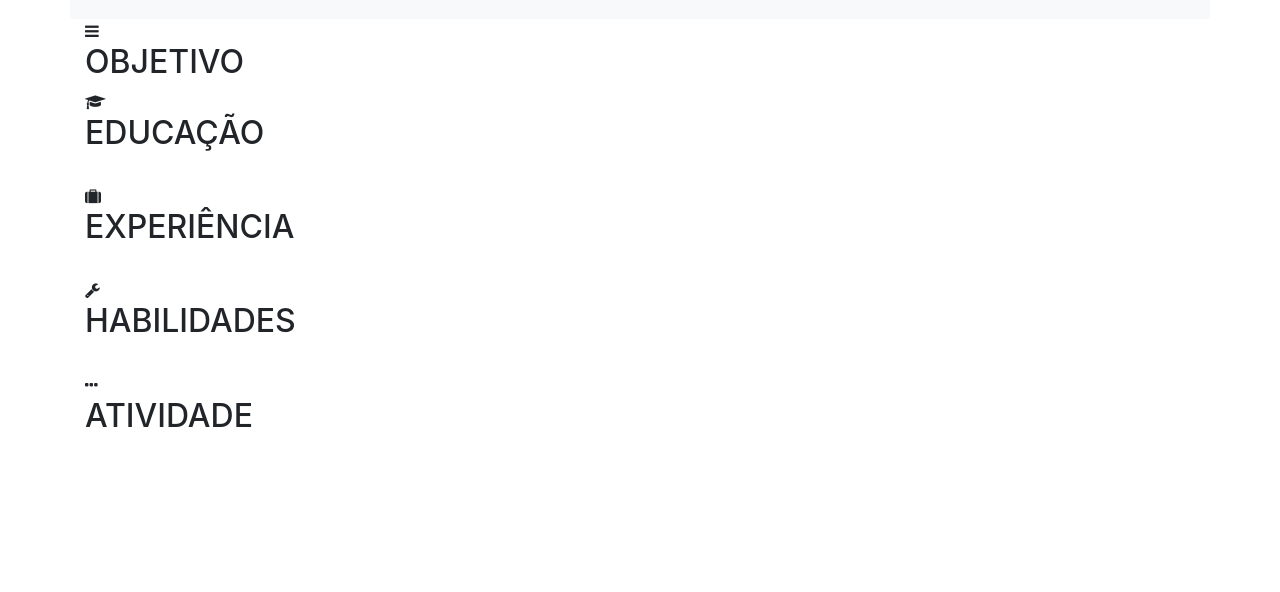
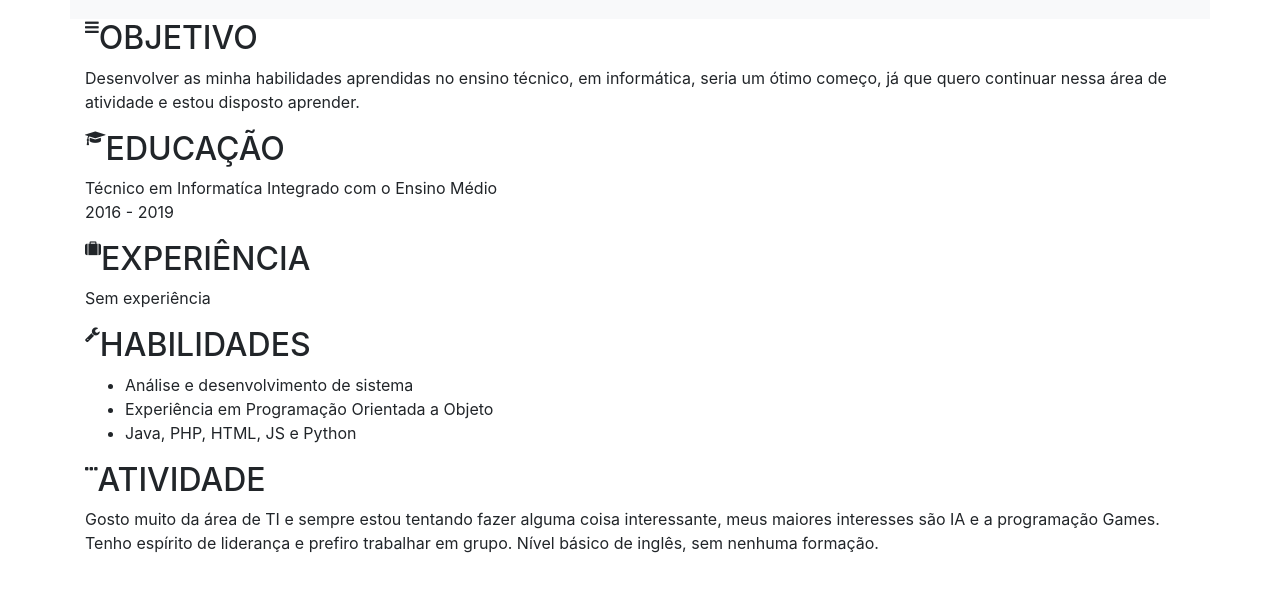
Before and after one commit to staubjoao/projeto_ja1, a plain HTML site: page trabalhos/trabalho2/index.html in a window 1280 px wide. Shown: the part 136-728 px from the top of the page. Drawn offline with Linux system fonts and the light colour scheme.

Commit message:
Terminei?

```diff
--- a/trabalhos/trabalho2/index.html
+++ b/trabalhos/trabalho2/index.html
@@ -7,9 +7,6 @@
     <link rel="stylesheet" href="font-awesome-4.7.0/css/font-awesome.css ">
   </head>
   <body>
-
-
-
     <div class="container">
 
       <div class="row bg-light">
@@ -27,13 +24,47 @@
         </div>
       </div>
 
-      <div class="">
-        <i class="fa fa-bars" aria-hidden="true"></i><h2>OBJETIVO</h2>
-        <i class="fa fa-graduation-cap" aria-hidden="true"></i><h2>EDUCAÇÃO</h2><br>
-        <i class="fa fa-suitcase" aria-hidden="true"></i><h2>EXPERIÊNCIA</h2><br>
-        <i class="fa fa-wrench" aria-hidden="true"></i><h2>HABILIDADES</h2><br>
-        <i class="fa fa-ellipsis-h" aria-hidden="true"></i><h2>ATIVIDADE</h2><br>
+      <div class="col-sm">
+        <div class="row">
+          <i class="fa fa-bars" aria-hidden="true"></i><h2>OBJETIVO</h2>
+        </div>
 
+        <div class="row">
+          <p>Desenvolver as minha habilidades aprendidas no ensino técnico, em informática, seria um ótimo começo, já que quero continuar nessa área de atividade e estou disposto aprender.</p>
+        </div>
+        <div class="row">
+          <i class="fa fa-graduation-cap" aria-hidden="true"></i><h2>EDUCAÇÃO</h2><br>
+        </div>
+
+        <div class="row">
+          <p>Técnico em Informatíca Integrado com o Ensino Médio<br>2016 - 2019</p>
+        </div>
+        <div class="row">
+          <i class="fa fa-suitcase" aria-hidden="true"></i><h2>EXPERIÊNCIA</h2><br>
+        </div>
+
+        <div class="row">
+          <p>Sem experiência</p>
+        </div>
+        <div class="row">
+          <i class="fa fa-wrench" aria-hidden="true"></i><h2>HABILIDADES</h2><br>
+        </div>
+
+        <div class="row">
+          <ul>
+            <li>Análise e desenvolvimento de sistema</li>
+            <li>Experiência em Programação Orientada a Objeto</li>
+            <li>Java, PHP, HTML, JS e Python</li>
+          </ul>
+        </div>
+        <div class="row">
+          <i class="fa fa-ellipsis-h" aria-hidden="true"></i><h2>ATIVIDADE</h2><br>
+        </div>
+
+        <div class="row">
+          <p>Gosto muito da área de TI e sempre estou tentando fazer alguma coisa interessante, meus maiores interesses são IA e a programação Games. Tenho espírito de liderança e prefiro trabalhar em grupo. Nível básico de inglês, sem nenhuma formação.
+          </p>
+        </div>
       </div>
     </div>
   </body>
```
